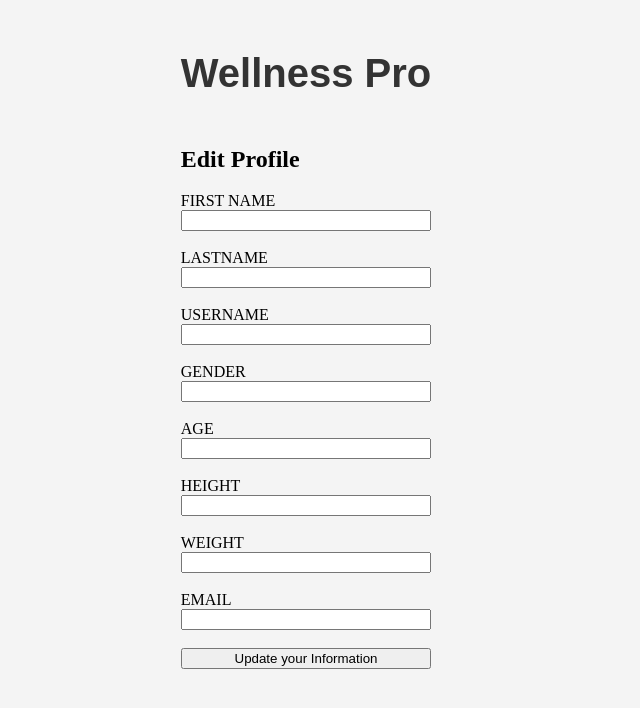
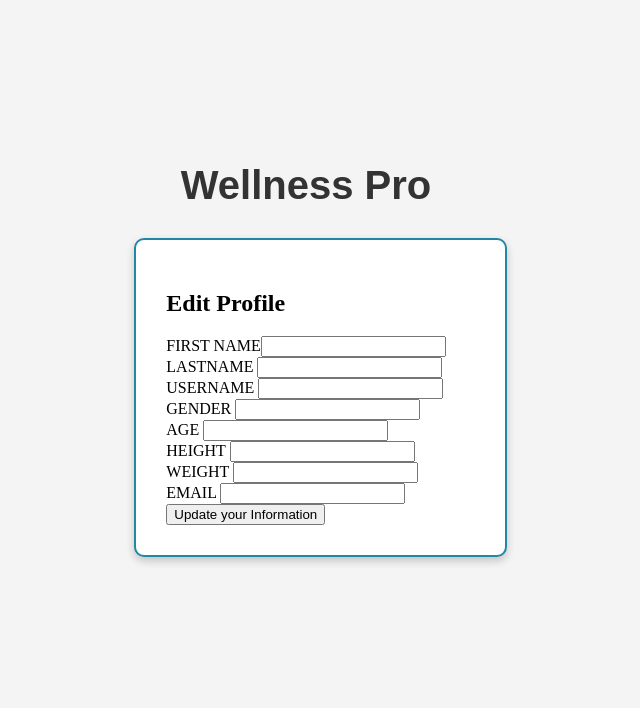
Before and after one commit to ZackAlaoui/COP4331_LargeProject, a React (Vite) app in the folder frontend/: page /editprofile in a window 1280 px wide. Shown: the top 708 px of the page, without its empty margins (334-974 px from the left). Built offline with nearby package versions, Linux system fonts and the light colour scheme.

Commit message:
new changes to edit profile ux

```diff
--- a/frontend/src/components/EditProfile.css
+++ b/frontend/src/components/EditProfile.css
@@ -1,12 +1,13 @@
 
-.containerEditProfile{
-    display: flex;
-    flex-direction: column;
-    /* border: 15px green;
-    padding: 50px;
-    margin: 20px;
-    width: 300px; */
-}
+.containerEditProfile {
+    background-color: #ffffff;
+    border: 2px solid #2486a5;
+    border-radius: 10px;
+    padding: 30px;
+    width: 90%;
+    max-width: 500px;
+    box-shadow: 0 4px 8px rgba(0, 0, 0, 0.2);
+  }
 
 /* input[type="text"]{
     display: flex;
```
